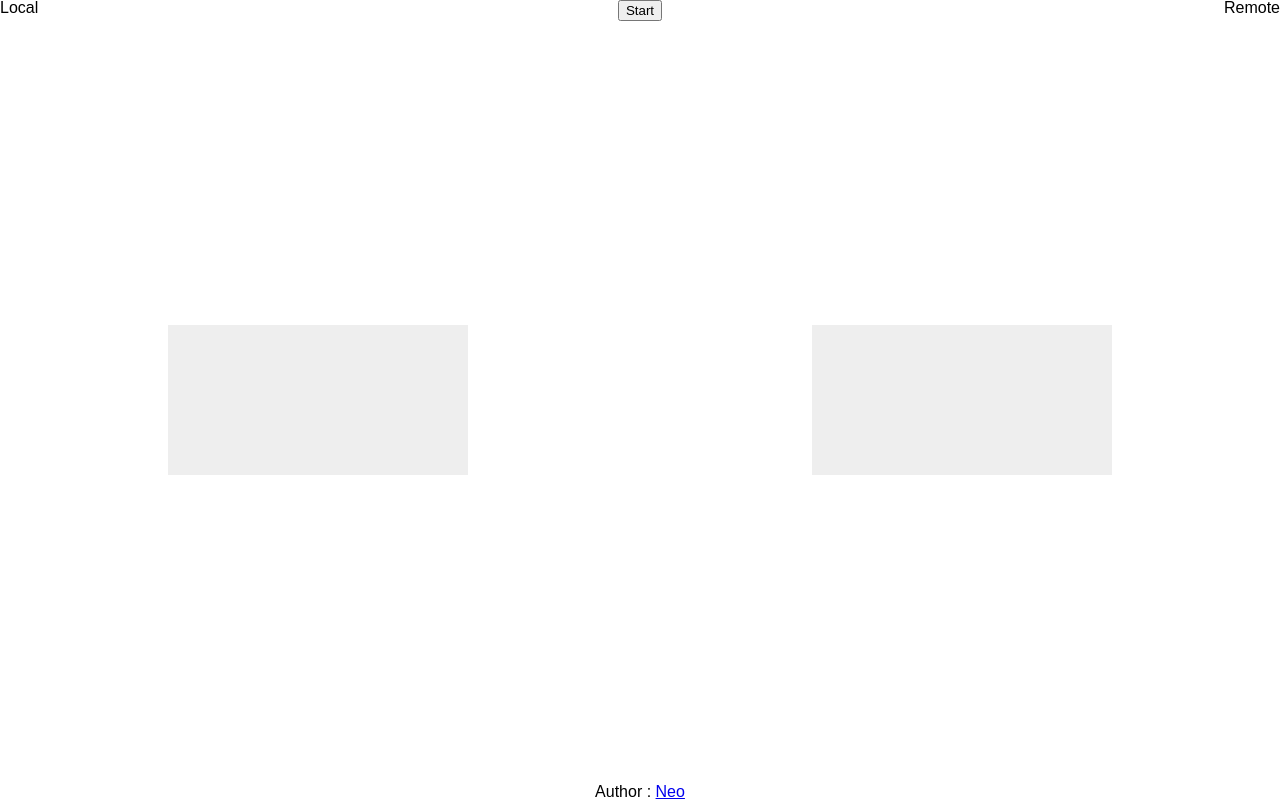
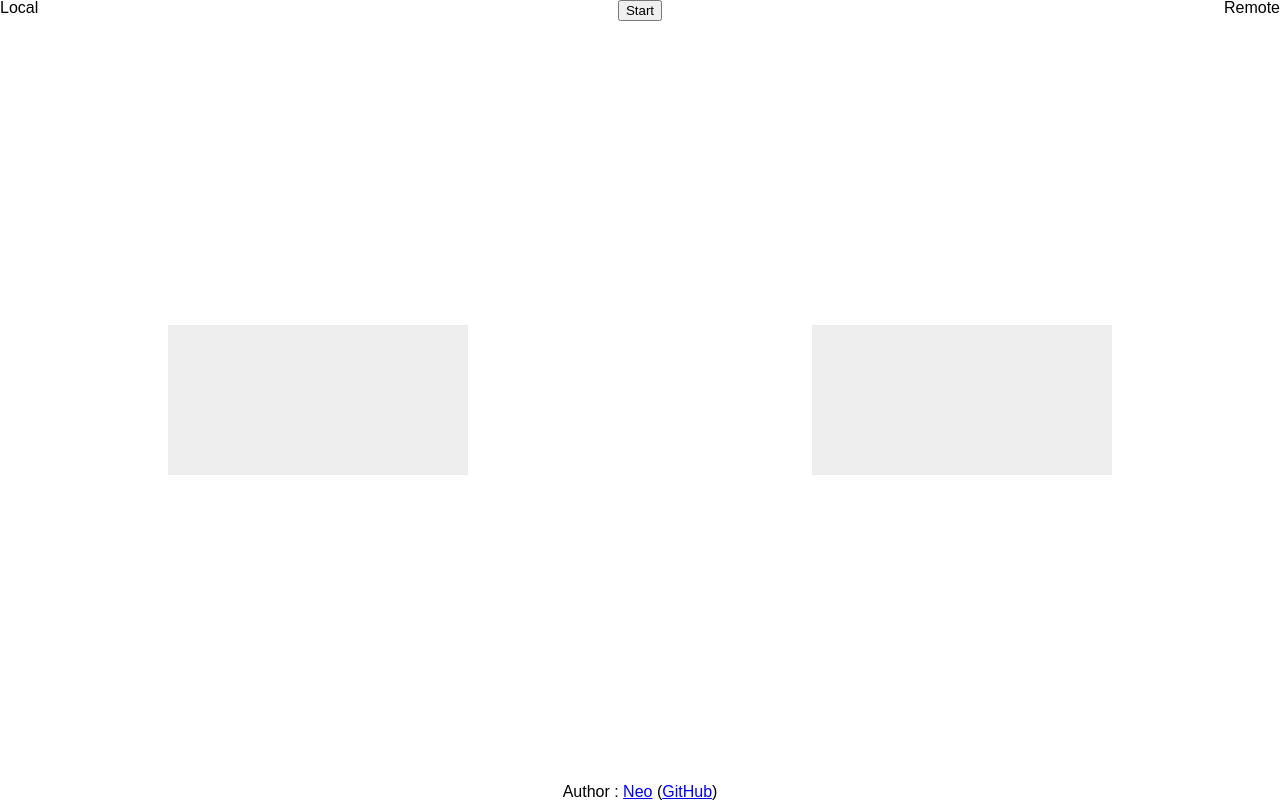
Before and after one commit to Neos21/webrtc-video-chat, a website: page index.html in a window 1280 px wide. Drawn offline with nearby package versions, Linux system fonts and the light colour scheme; no server answers.

Commit message:
Update index.html

```diff
--- a/index.html
+++ b/index.html
@@ -273,7 +273,7 @@ document.addEventListener('DOMContentLoaded', () => {
   <video id="remote-video" playsinline muted autoplay></video>
 </main>
 <footer>
-  Author : <a href="https://github.com/Neos21/webrtc-video-chat">Neo</a>
+  Author : <a href="https://neos21.net/">Neo</a> (<a href="https://github.com/Neos21/webrtc-video-chat">GitHub</a>)
 </footer>
 
   </body>
```
